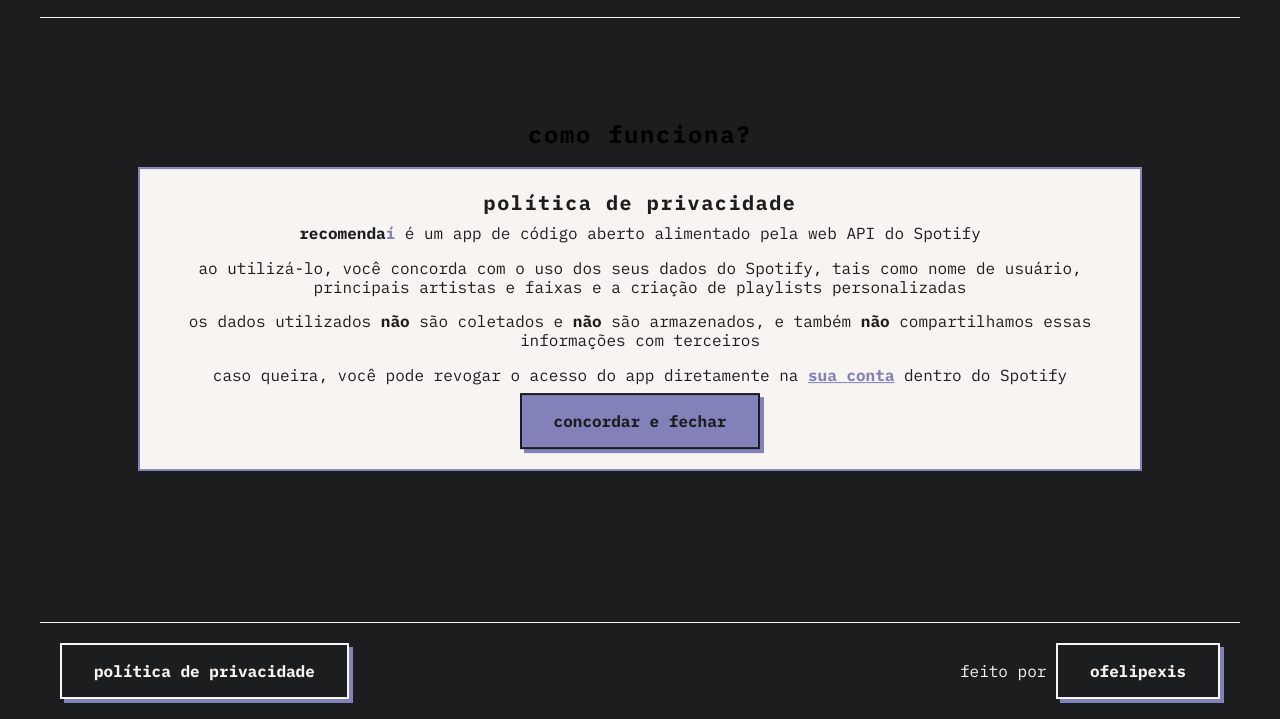
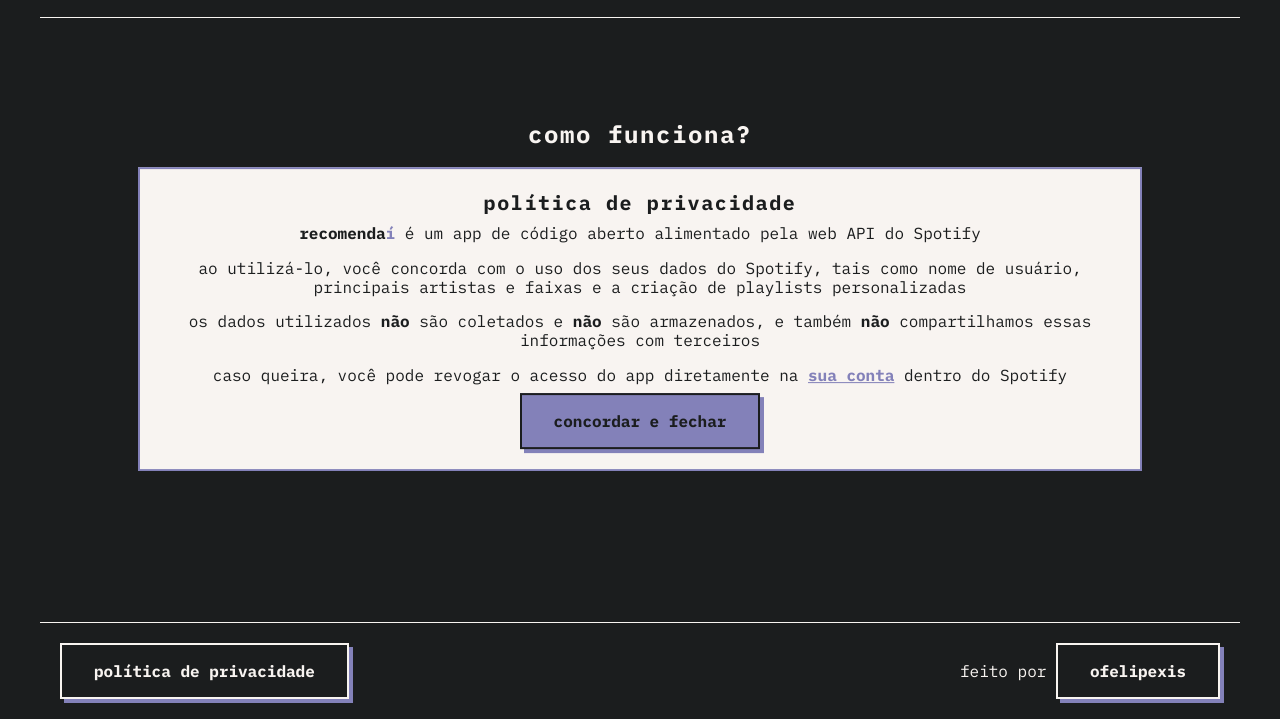
Before and after one commit to ofelipexis/recomendai, a website built with Vite: page index.html in a window 1280 px wide. Shown: the part 81-800 px from the top of the page. Built offline with nearby package versions, Linux system fonts and the light colour scheme; no server answers; a web font is replaced by a local one.

Commit message:
update text color

```diff
--- a/src/css/main-base.css
+++ b/src/css/main-base.css
@@ -5,7 +5,7 @@
   padding: 100px 0;
   margin: 0 auto;
   gap: 40px;
-  color: var(--color-font-dark);
+  color: var(--color-1);
   font-weight: 400;
 }
 
```
